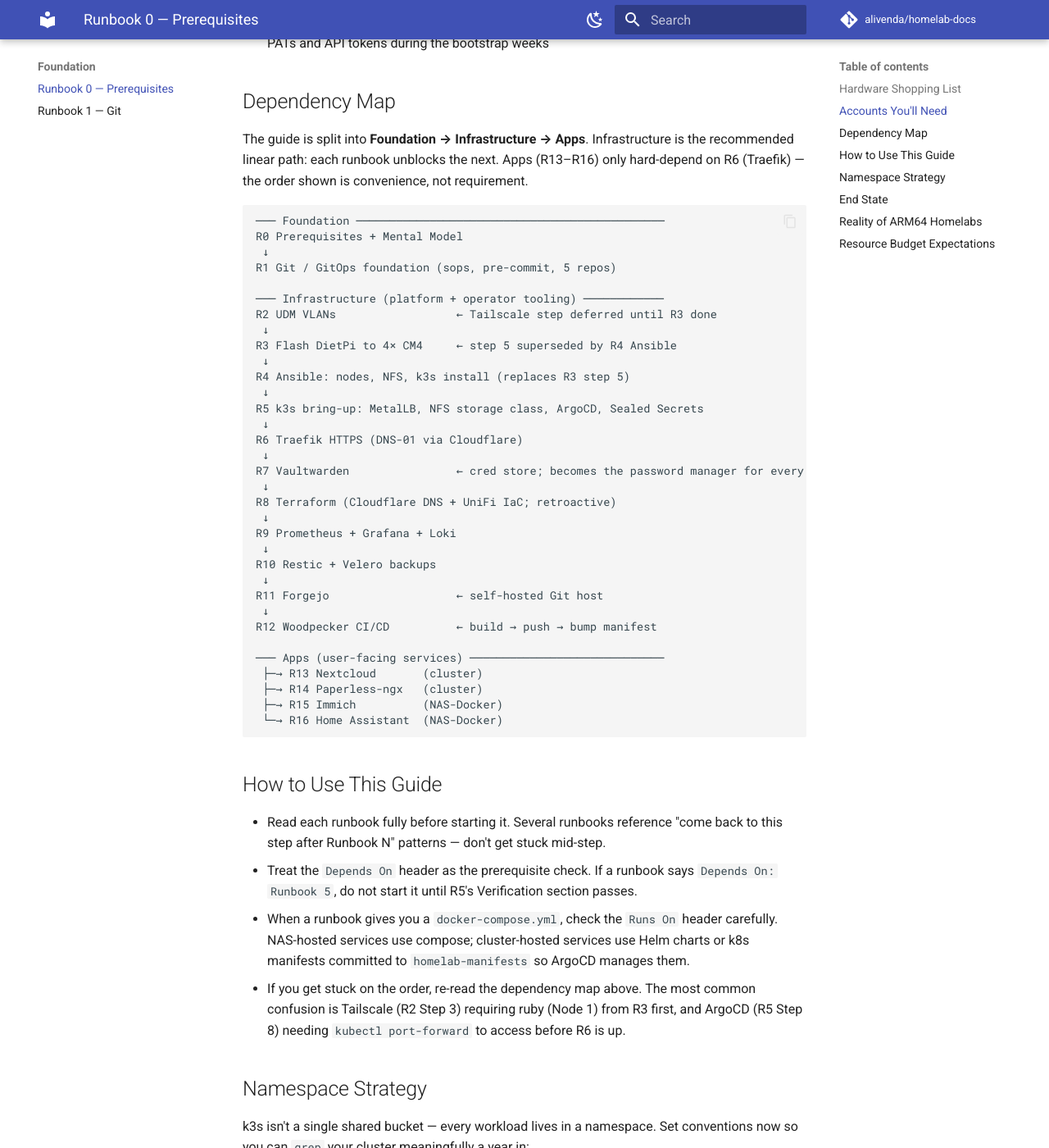
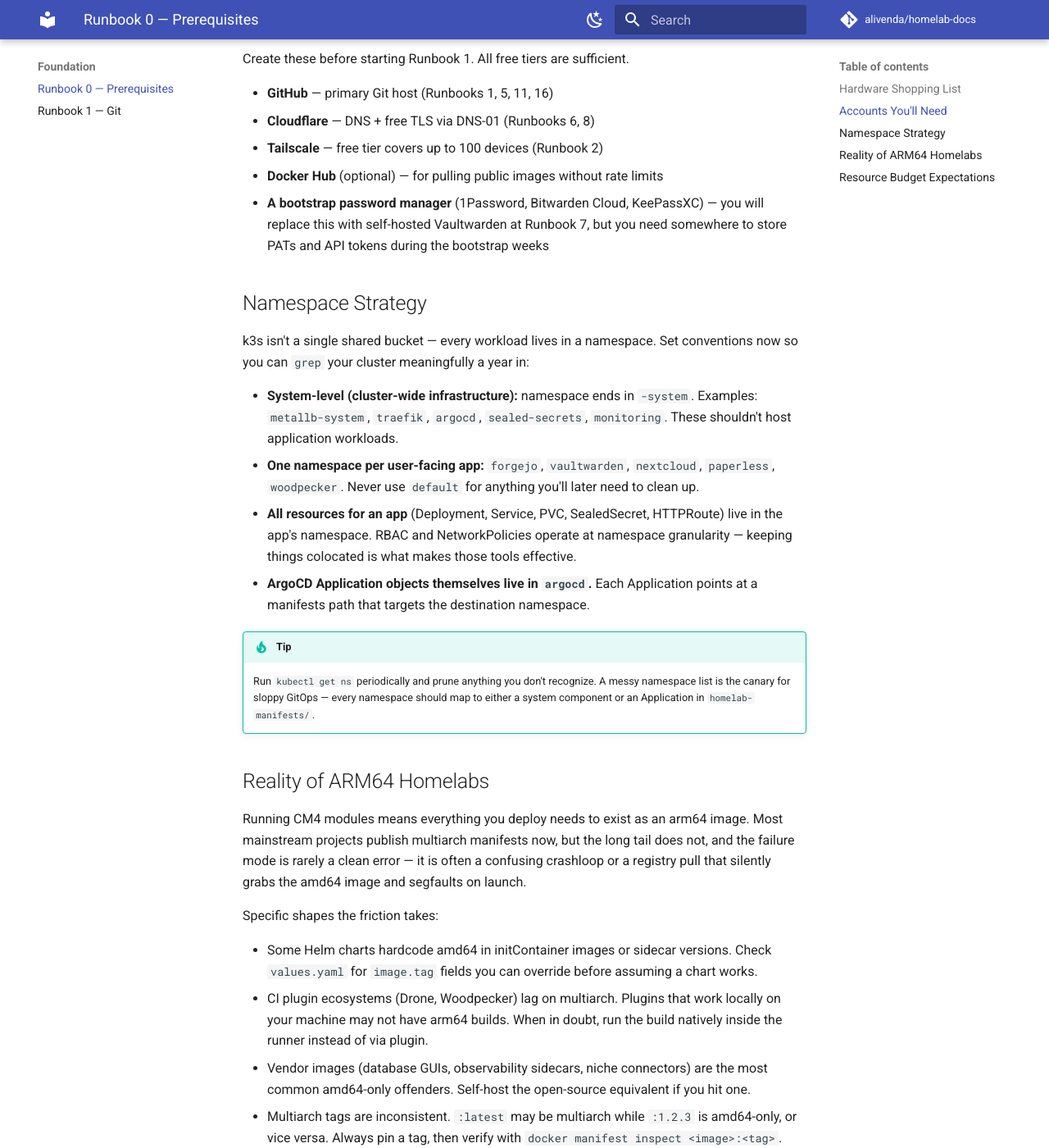
Before and after one commit to alivenda/homelab-docs, an MkDocs documentation site: the page built from docs/00-prerequisites.md, in a window 1280 px wide and 1400 px high, scrolled down 1078 px. Shown: the whole window at 82% size. Built offline with MkDocs 1.6.1 and Material for MkDocs 9.7.7, drawn with Linux system fonts in a browser that asks for light colours; comment, search, counter and statistics services are not loaded; some of the changed text lies outside the part shown.

Commit message:
docs(R0): make Runbook 0 a true prereq doc; fix hardware list
- Add dedicated Pi 5 (4 GB) for Home Assistant and 2× Pi Zero 2 W for
  AdGuard to the hardware list
- Correct the cluster PSU to a 120 W PicoPSU (was a 200 W minimum)
- Drop the Immich row from the cluster resource-budget table — it runs
  on the NAS, not the cluster
- Move the dependency map, "how to use", and end-state blurb to the Home
  page so they live in one place; R0 keeps the prerequisites plus the
  namespace / ARM64 / resource-budget mental-model sections
- Fix stale "Pi 4" Home Assistant references in index.md and
  personal-cloud-stack.md

````diff
--- a/docs/00-prerequisites.md
+++ b/docs/00-prerequisites.md
@@ -9,9 +9,11 @@ This guide is written against a specific build. You can substitute (an x86 mini-
 - Turing Pi 2 cluster board (mini-ITX)
 - 4× Raspberry Pi CM4 modules with 8 GB RAM and WiFi — 2× with 32 GB eMMC (ruby (Node 1), emerald (Node 2)), 2× with 16 GB eMMC (topaz (Node 3), amethyst (Node 4))
 - 1× SATA III SSD (any size 250 GB+) for cluster NFS storage — connected to topaz (Node 3)
-- ATX or PicoPSU power supply (24-pin), **minimum 200 W** — the cluster pulls 30–60 W under load, so any modern ATX PSU is overkill but cheapest
+- PicoPSU (24-pin), **120 W** — the cluster pulls 30–60 W under load, so 120 W leaves comfortable headroom while staying tiny and silent. A standard ATX PSU works too, but it's bulky and runs inefficiently at this low draw.
 - Ubiquiti UDM-Pro or UDM-SE for VLANs, firewall, DHCP
 - UGREEN DXP6800 Pro NAS (or any NAS that runs Docker) for bulk media + Immich + offsite-friendly bulk storage
+- 1× Raspberry Pi 5 (4 GB) for Home Assistant OS — a dedicated host, kept off the cluster so the smart-home hub survives cluster reboots and upgrades (R16). 4 GB is the right size (HA's own reference spec); only go 8 GB if you'll run Frigate NVR or long-retention history.
+- 2× Raspberry Pi Zero 2 W for AdGuard Home (primary + secondary DNS) — run natively rather than on k3s so DNS stays up independently of the cluster (R17)
 - Domain name registered through Cloudflare (~$10/yr for `.com` / `.net` / etc.)
 - Optional: UPS — recommended once you start storing real data on the cluster ([sizing in R3](03-turing-pi.md#power-ups-nut-for-graceful-shutdown))
 
@@ -25,53 +27,6 @@ Create these before starting Runbook 1. All free tiers are sufficient.
 - **Docker Hub** (optional) — for pulling public images without rate limits
 - **A bootstrap password manager** (1Password, Bitwarden Cloud, KeePassXC) — you will replace this with self-hosted Vaultwarden at Runbook 7, but you need somewhere to store PATs and API tokens during the bootstrap weeks
 
-## Dependency Map
-
-The guide is split into **Foundation → Infrastructure → Apps**. Infrastructure is the recommended linear path: each runbook unblocks the next. Apps (R13–R16) only hard-depend on R6 (Traefik) — the order shown is convenience, not requirement.
-
-```
-─── Foundation ──────────────────────────────────────────────
-R0 Prerequisites + Mental Model
- ↓
-R1 Git / GitOps foundation (sops, pre-commit, 5 repos)
-
-─── Infrastructure (platform + operator tooling) ────────────
-R2 UDM VLANs                  ← Tailscale step deferred until R3 done
- ↓
-R3 Flash DietPi to 4× CM4     ← step 5 superseded by R4 Ansible
- ↓
-R4 Ansible: nodes, NFS, k3s install (replaces R3 step 5)
- ↓
-R5 k3s bring-up: MetalLB, NFS storage class, ArgoCD, Sealed Secrets
- ↓
-R6 Traefik HTTPS (DNS-01 via Cloudflare)
- ↓
-R7 Vaultwarden                ← cred store; becomes the password manager for every later runbook
- ↓
-R8 Terraform (Cloudflare DNS + UniFi IaC; retroactive)
- ↓
-R9 Prometheus + Grafana + Loki
- ↓
-R10 Restic + Velero backups
- ↓
-R11 Forgejo                   ← self-hosted Git host
- ↓
-R12 Woodpecker CI/CD          ← build → push → bump manifest
-
-─── Apps (user-facing services) ─────────────────────────────
- ├─→ R13 Nextcloud       (cluster)
- ├─→ R14 Paperless-ngx   (cluster)
- ├─→ R15 Immich          (NAS-Docker)
- └─→ R16 Home Assistant  (NAS-Docker)
-```
-
-## How to Use This Guide
-
-- Read each runbook fully before starting it. Several runbooks reference "come back to this step after Runbook N" patterns — don't get stuck mid-step.
-- Treat the `Depends On` header as the prerequisite check. If a runbook says `Depends On: Runbook 5`, do not start it until R5's Verification section passes.
-- When a runbook gives you a `docker-compose.yml`, check the `Runs On` header carefully. NAS-hosted services use compose; cluster-hosted services use Helm charts or k8s manifests committed to `homelab-manifests` so ArgoCD manages them.
-- If you get stuck on the order, re-read the dependency map above. The most common confusion is Tailscale (R2 Step 3) requiring ruby (Node 1) from R3 first, and ArgoCD (R5 Step 8) needing `kubectl port-forward` to access before R6 is up.
-
 ## Namespace Strategy
 
 k3s isn't a single shared bucket — every workload lives in a namespace. Set conventions now so you can `grep` your cluster meaningfully a year in:
@@ -83,10 +38,6 @@ k3s isn't a single shared bucket — every workload lives in a namespace. Set co
 
 !!! tip
     Run `kubectl get ns` periodically and prune anything you don't recognize. A messy namespace list is the canary for sloppy GitOps — every namespace should map to either a system component or an Application in `homelab-manifests/`.
-
-## End State
-
-When you finish all 16 runbooks you will have: a 4-node k3s cluster on your desk; HTTPS reverse-proxied internal services at `*.yourdomain.com`; self-hosted password vault, photo library, file sync, document archive, and smart-home hub; a GitOps loop where pushing to `homelab-manifests` triggers a cluster reconcile; monitoring with Prometheus / Grafana / Loki; nightly Restic backups; and a CI/CD pipeline that builds container images and bumps deployments via Git.
 
 ## Reality of ARM64 Homelabs
 
@@ -122,7 +73,6 @@ Four CM4 modules give you roughly 32 GB total RAM (8 GB each). After k3s overhea
 | Sealed Secrets controller | 50–100 Mi | <0.05 vCPU | One per cluster |
 | Woodpecker server | 100–200 Mi | <0.1 vCPU | Excludes runner build load |
 | Woodpecker runner | 200 Mi idle, 1–2 Gi build | 1+ vCPU during build | Spike during pipelines |
-| Immich (NAS-side) | 2–4 Gi | 1–2 vCPU + GPU helpful | Not on cluster by design |
 
 !!! tip
     Pi cluster memory pressure surprises people. Add resource requests + limits to every workload you deploy so the scheduler can refuse to pack a node into OOM territory. Without limits, one runaway pod can wedge a whole node.
````
Also changed, not shown: other parts of docs/00-prerequisites.md (+1 -1 lines), docs/index.md (+5 -5 lines), docs/personal-cloud-stack.md (+3 -3 lines).
